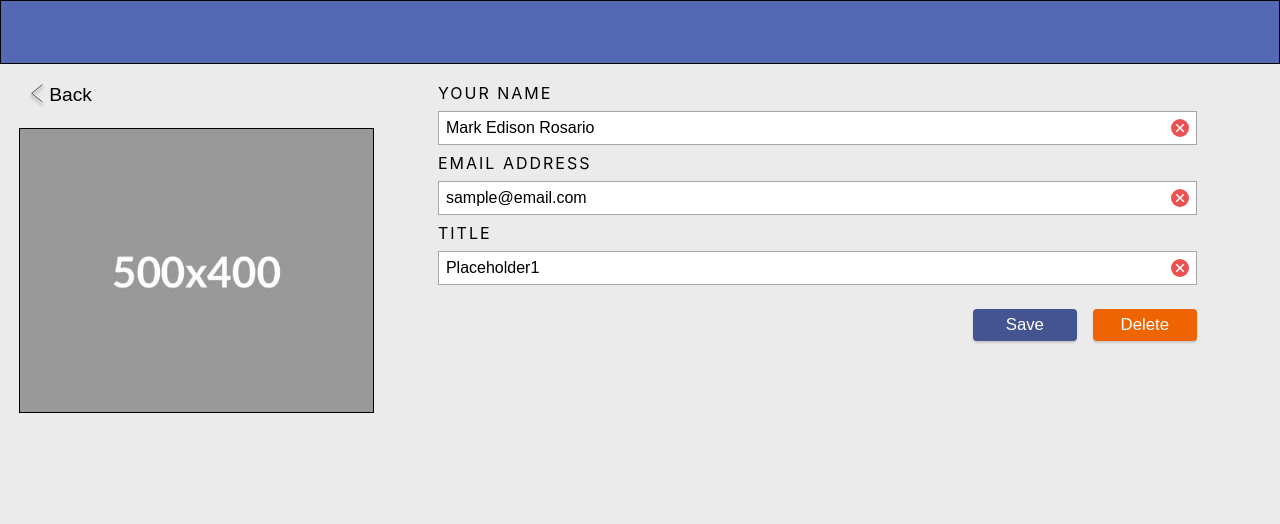
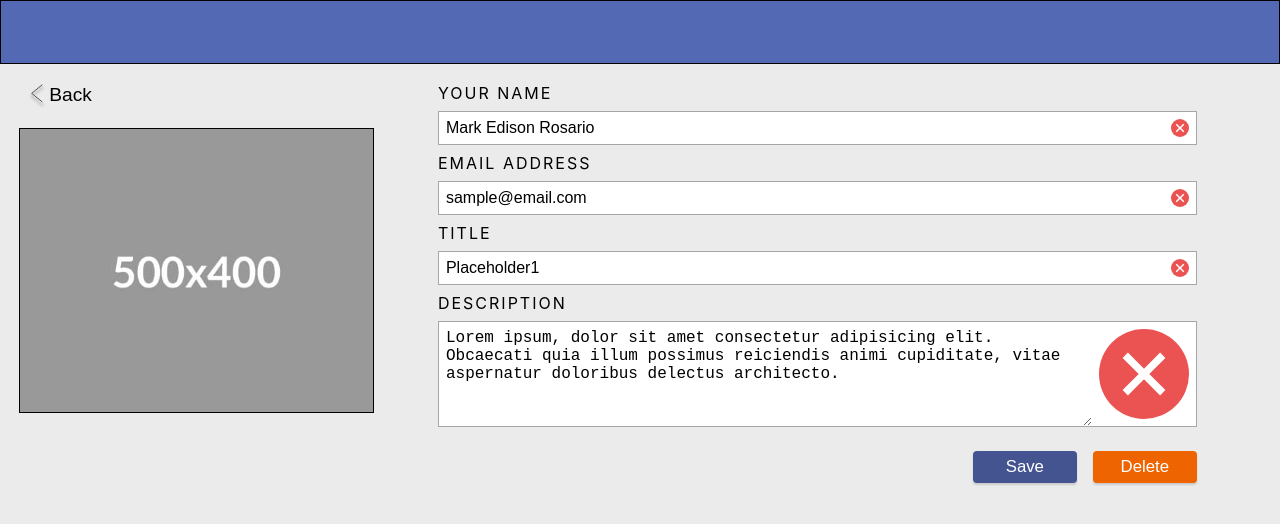
Before and after one commit to MrYious/SBC-TechExam-MarkRosario, a React (Vite) app: page / in a window 1280 px wide. Both pictures are taken after a click on the element 800 px from the left and 204 px from the top of the page. Shown: the top 524 px of the page. Built offline with nearby package versions, Linux system fonts and the light colour scheme.

Commit message:
Add logic to state of input elements

```diff
--- a/src/components/CustomFormInput.tsx
+++ b/src/components/CustomFormInput.tsx
@@ -1,6 +1,7 @@
 import iconError from "../assets/inputError.svg"
 import iconSuccess from "../assets/inputSuccess.svg"
 import iconWarning from "../assets/inputWarning.svg"
+import { useState } from "react"
 
 interface FormInput {
     label: string
@@ -11,6 +12,19 @@ interface FormInput {
 }
 
 export const CustomFormInput = (props: FormInput) => {
+    type State = 'Initial' | 'Success' | 'Warning' | 'Error'
+    const [state, setState] = useState<State>('Initial')
+
+    const displayState = () => {
+        return <img
+            src={state === 'Success' ? iconSuccess : state === 'Warning' ? iconWarning : iconError }
+            alt="icon state"
+        />
+    }
+
+    const handleValidateInput = (e: React.FocusEvent<HTMLInputElement>) => {
+        console.log(e.target.value);
+    }
 
     return (
         <div className='formInput'>
@@ -22,19 +36,9 @@ export const CustomFormInput = (props: FormInput) => {
                     placeholder={props.placeholder}
                     value={props.value}
                     readOnly={props.readonly}
+                    onBlur={handleValidateInput}
                 />
-                <img
-                    src={iconError}
-                    alt="icon"
-                />
-                {/* <img
-                    src={iconSuccess}
-                    alt="icon"
-                />
-                <img
-                    src={iconWarning}
-                    alt="icon"
-                /> */}
+                {state && displayState()}
             </div>
         </div>
     )
--- a/src/components/CustomFormTextArea.tsx
+++ b/src/components/CustomFormTextArea.tsx
@@ -1,16 +1,31 @@
 import iconError from "../assets/inputError.svg"
 import iconSuccess from "../assets/inputSuccess.svg"
 import iconWarning from "../assets/inputWarning.svg"
+import { useState } from "react"
 
 interface FormTextArea {
     label: string
     placeholder: string
     value: string
-    disabled: boolean
+    readonly: boolean
     rows: number
 }
 
 export const CustomFormTextArea = (props: FormTextArea) => {
+
+    type State = 'Initial' | 'Success' | 'Warning' | 'Error';
+    const [state, setState] = useState<State>('Initial');
+
+    const displayState = () => {
+        return <img
+            src={state === 'Success' ? iconSuccess : state === 'Warning' ? iconWarning : iconError }
+            alt="icon state"
+        />
+    }
+
+    const handleValidateInput = (e: React.FocusEvent<HTMLTextAreaElement>) => {
+        console.log(e.target.value);
+    }
 
     return (
         <div className='formInput'>
@@ -19,22 +34,11 @@ export const CustomFormTextArea = (props: FormTextArea) => {
                 <textarea
                     placeholder={props.placeholder}
                     value={props.value}
-                    disabled={props.disabled}
+                    readOnly={props.readonly}
                     rows={props.rows}
-
+                    onBlur={handleValidateInput}
                 />
-                <img
-                    src={iconError}
-                    alt="icon"
-                />
-                {/* <img
-                    src={iconSuccess}
-                    alt="icon"
-                />
-                <img
-                    src={iconWarning}
-                    alt="icon"
-                /> */}
+                {state && displayState()}
             </div>
         </div>
     )
--- a/src/components/RecipePageForm.tsx
+++ b/src/components/RecipePageForm.tsx
@@ -1,5 +1,6 @@
 import { CustomFormButton } from './CustomFormButton';
 import { CustomFormInput } from './CustomFormInput';
+import { CustomFormTextArea } from './CustomFormTextArea';
 import { Recipe } from '../slicers/RecipeSlicer';
 import iconBackArrow from '../assets/backArrow.svg';
 import { useNavigate } from "react-router-dom";
@@ -48,6 +49,13 @@ export const RecipePageForm = (props: {recipe : Recipe, createNew: boolean}) =>
                 type={"text"}
                 readonly
             />
+            <CustomFormTextArea
+                value={props.recipe.description}
+                placeholder='Description here'
+                label='DESCRIPTION'
+                readonly={false}
+                rows={5}
+            />
             <div className='buttonGroup'>
                 <CustomFormButton text='Save' type='save' action={handleSubmit}/>
                 <CustomFormButton text='Delete' type='delete' action={handleDelete}/>
```
